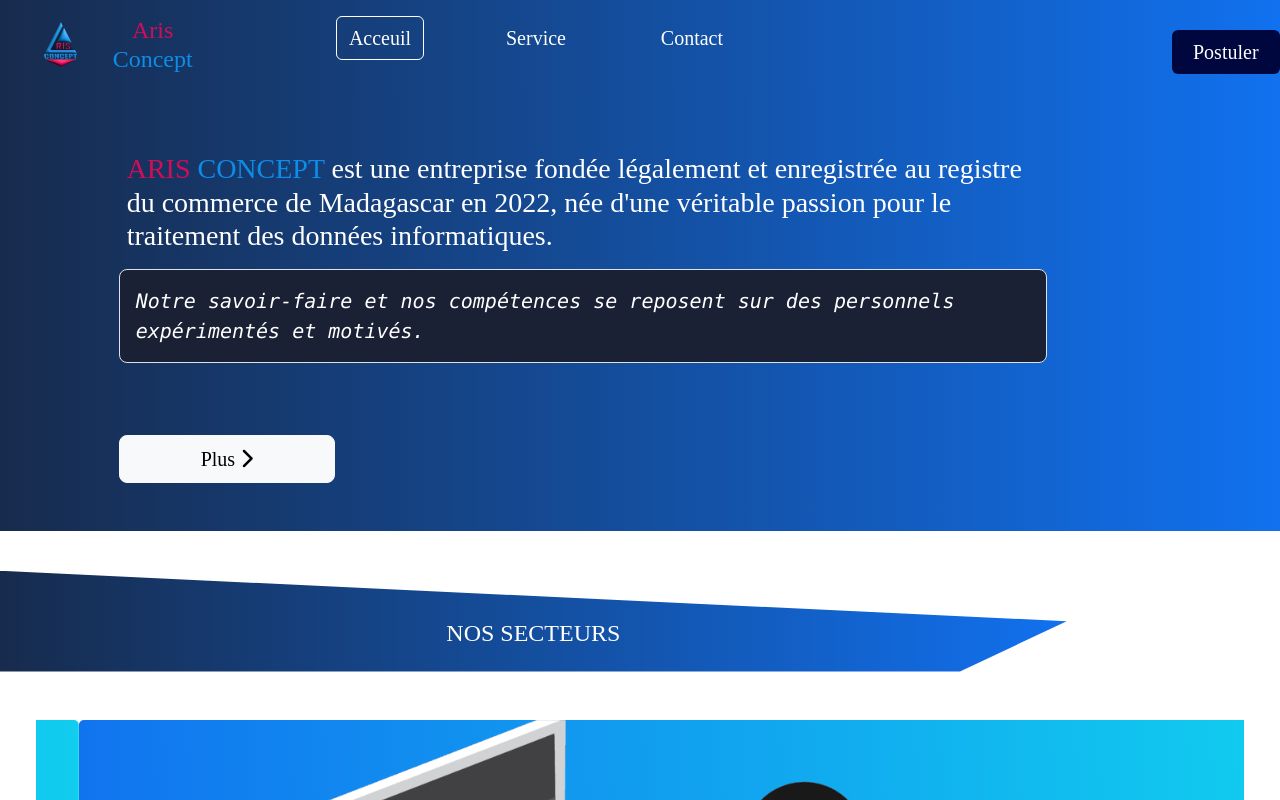
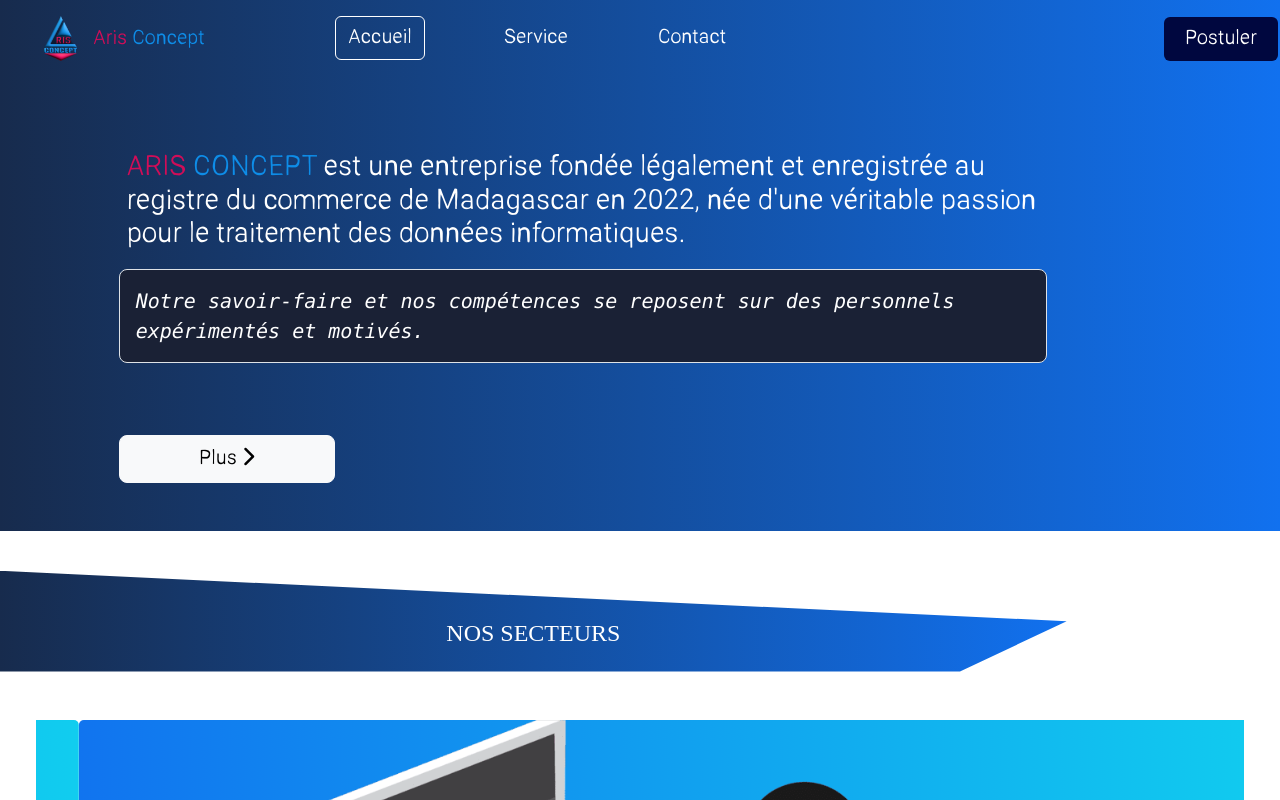
Before and after one commit to razanadahy/sitearis, a React (Create React App) app: page / in a window 1280 px wide. Shown: the top 800 px of the page. Built offline with nearby package versions, Linux system fonts and the light colour scheme.

Commit message:
ProjectArisConcept

```diff
--- a/src/Component/ContatctContainer.js
+++ b/src/Component/ContatctContainer.js
@@ -57,7 +57,7 @@ const ContatctContainer = () => {
                                         </Form.Group>
                                         <Form.Group className="mb-3 col-lg-12" controlId="besoin">
                                             <Form.Label>Commentaire *</Form.Label>
-                                            <Form.Control as="textarea" aria-rowspan={3} placeholder="A propos  de vos besoin..." />
+                                            <Form.Control as="textarea" aria-rowspan={3} placeholder="A propos  de vos besoins..." />
                                         </Form.Group>
                                         <Form.Group className="mb-3 col-lg-12" >
                                             <Button variant="primary" className="w-100" type="submit">
--- a/src/Component/Header.js
+++ b/src/Component/Header.js
@@ -55,11 +55,11 @@ const Header = ({idActive}) => {
     return (
         <>
             {isMediumOrLarger ? (
-                <div id={"header"} className={`bg-gradient-info-dark row mt-0 mx-0 mb-3 p-3 position-fixed top-0 z-3 w-100 text-center ${hasShadow ? 'shadow' : ''}`}>
+                <div id={"header"} className={`bg-gradient-info-dark row mt-0 mx-0 mb-3 p-3 position-fixed top-0 z-3 w-100 text-center font-ramona ${hasShadow ? 'shadow' : ''}`}>
                     <div className="col-2">
                         <div className="d-flex align-items-center slideOutToRight">
                             <img src={logo} alt="logo" className="logo-img img-fluid mx-3" />
-                            <h4 className="mb-0">
+                            <h4 className="mb-0 fs-5">
                                 <span style={{ color: '#D10D58' }}>Aris </span> <span style={{ color: '#0e8de8' }}>Concept</span>
                             </h4>
                         </div>
@@ -79,7 +79,7 @@ const Header = ({idActive}) => {
                                             onClick={homePage}
                                             className={`btn text-white fs-5 ${idActive===1 ? 'active' : ''}`}
                                         >
-                                            Acceuil
+                                            Accueil
                                         </Dropdown.Toggle>
                                         <Dropdown.Menu>
                                             <Dropdown.Item href="#activity">Nos secteur</Dropdown.Item>
@@ -90,7 +90,7 @@ const Header = ({idActive}) => {
                                         </Dropdown.Menu>
                                     </Dropdown>):(
                                     <div className={`col-2 slideInFromLeft`}>
-                                        <button type="button" className={`btn text-white fs-5 ${idActive===1 ? 'active' : ''}`} onClick={homePage}>Acceuil</button>
+                                        <button type="button" className={`btn text-white fs-5 ${idActive===1 ? 'active' : ''}`} onClick={homePage}>Accueil</button>
                                     </div>
                                 )}
 
@@ -103,13 +103,13 @@ const Header = ({idActive}) => {
                             </div>
                         </div>
                     </div>
-                    <div className={`col-1 slideInFromLeft d-flex align-items-end`}>
+                    <div className={`col-1 p-1 pt-0 pb-0 slideInFromLeft d-flex align-items-end`}>
                         <button type="button" className="btn bg-mi-dark-blue text-white fs-5"><span className="p-2">Postuler</span></button>
                     </div>
                 </div>
             ) : (
                 <>
-                    <div className={`bg-gradient-info-dark row mt-0 mx-0 mb-3 p-2 position-fixed top-0 z-3 w-100 text-center ${hasShadow ? 'shadow' : ''}`}>
+                    <div className={`bg-gradient-info-dark row mt-0 mx-0 mb-3 p-2 position-fixed top-0 z-3 w-100 text-center font-ramona ${hasShadow ? 'shadow' : ''}`}>
                         <div className="d-flex justify-content-between align-items-center w-100">
                             <div className="d-flex align-items-center mx-auto">
                                 <img src={logo} alt="logo" className="logo-img img-fluid mx-3 " />
--- a/src/Component/InfoContact.js
+++ b/src/Component/InfoContact.js
@@ -2,7 +2,7 @@ import React from "react";
 
 const InfoContact = () => {
     return(
-        <div className="row bg-gradient-info-dark w-100 text-white mt-md-2 mt-sm-2 mx-0 mb-3 font-roboto">
+        <div className="row bg-gradient-info-dark w-100 text-white mt-md-2 mt-sm-2 mx-0 mb-3 font-ramona">
             <br/>
             <div className="col-lg-9 col-md-11 mt-5 p-6 pb-5 offset-lg-1 offset-md-1 col-sm-12">
                 <h1 className="slideOutToRight p-sm-2 fs-4">
--- a/src/Component/InfoE.js
+++ b/src/Component/InfoE.js
@@ -39,10 +39,10 @@ const InfoE = () => {
     };
 
     return (
-        <div className="row bg-gradient-info-dark w-100 text-white mt-md-3 mt-sm-2 mx-0 mb-3 font-roboto">
+        <div className="row bg-gradient-info-dark w-100 text-white mt-md-3 mt-sm-2 mx-0 mb-3 font-ramona">
             <br/>
             <div className="col-lg-9 col-md-11 mt-5 p-6 pb-5 offset-lg-1 offset-md-1 col-sm-12">
-                <h1 className="slideOutToRight fs-3 p-sm-2">
+                <h1 className="slideOutToRight font-ramona fs-3 p-sm-2">
                     <span style={{ color: '#D10D58' }}>ARIS </span> <span style={{ color: '#0e8de8' }}>CONCEPT</span> est une entreprise fondée légalement et enregistrée au registre du commerce de Madagascar en 2022, née d'une véritable passion pour le traitement des données informatiques.
                 </h1>
                 <p className="fs-5 p-3 m-0 me-2 preAnimation fst-italic font-consolas border bg-edit rounded-3">
--- a/src/Component/InfoService.js
+++ b/src/Component/InfoService.js
@@ -3,11 +3,11 @@ import React from "react";
 const InfoService = () => {
     return (
         <>
-            <div className="row bg-gradient-info-dark w-100 text-white mt-md-2 mt-sm-2 mx-0 mb-3 font-roboto">
+            <div className="row bg-gradient-info-dark w-100 text-white mt-md-2 mt-sm-2 mx-0 mb-3 font-ramona">
                 <br/>
                 <div className="col-lg-9 col-md-11 mt-5 p-6 pb-5 offset-lg-1 offset-md-1 col-sm-12">
                     <h1 className="slideOutToRight p-sm-2 fs-4">
-                        <span style={{ color: '#D10D58' }}>ARIS </span> <span style={{ color: '#0e8de8' }}>CONCEPT</span> est une entreprise  consacré pour le traitement de vos données informatiques.
+                        <span style={{ color: '#D10D58' }}>ARIS </span> <span style={{ color: '#0e8de8' }}>CONCEPT</span> est une entreprise  consacrée pour le traitement de vos données informatiques.
                     </h1>
                     <p className="fs-5 p-3 m-0 me-2 preAnimation fst-italic font-consolas ">
                         Transformez vos données en or avec nous!
--- a/src/Page/animation.css
+++ b/src/Page/animation.css
@@ -92,3 +92,13 @@
     background-color: black;
     animation: blinkType 1s step-end infinite;
 }
+
+@font-face {
+    font-family: 'Ramona';
+    src: url('Ramona Light 300.ttf') format('truetype');
+    font-weight: normal;
+    font-style: normal;
+}
+.font-ramona{
+    font-family: 'Ramona', serif !important;
+}
```
Also changed, not shown: src/Page/Ramona Light 300.ttf (added).
